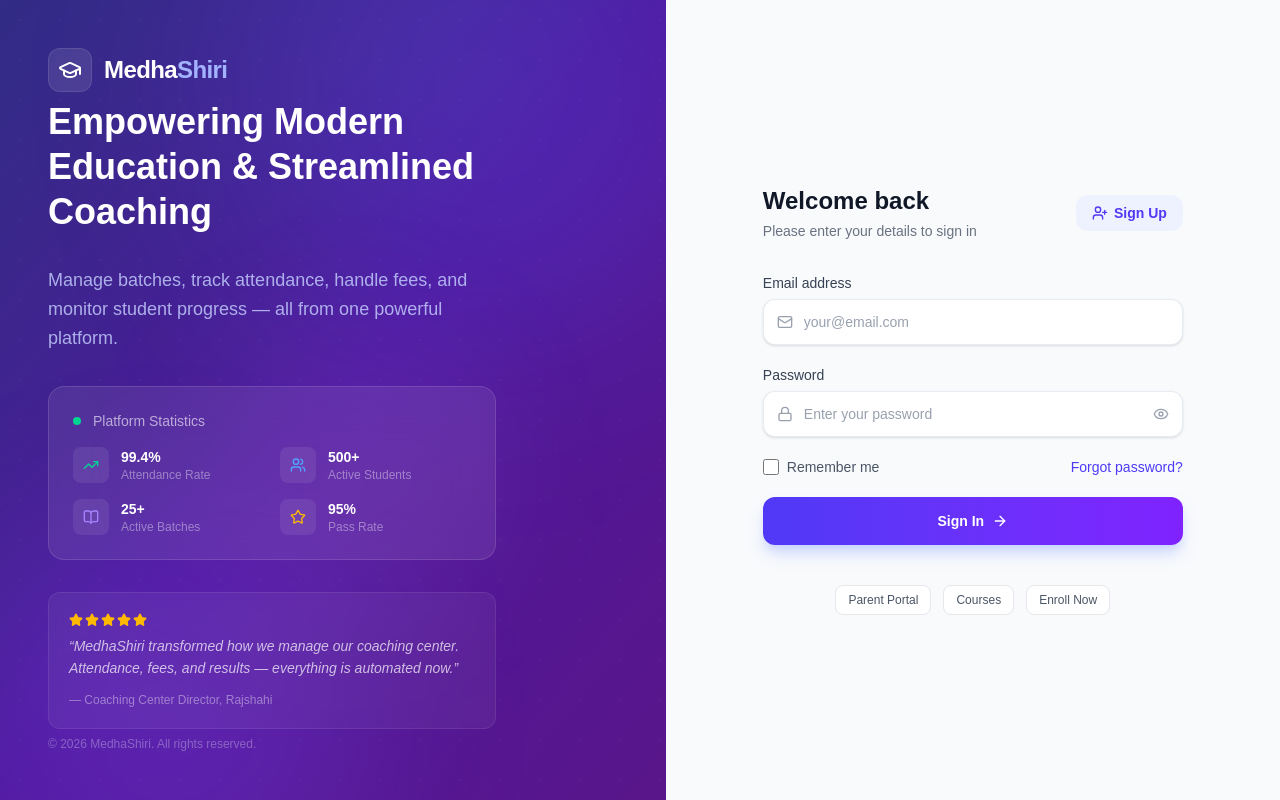
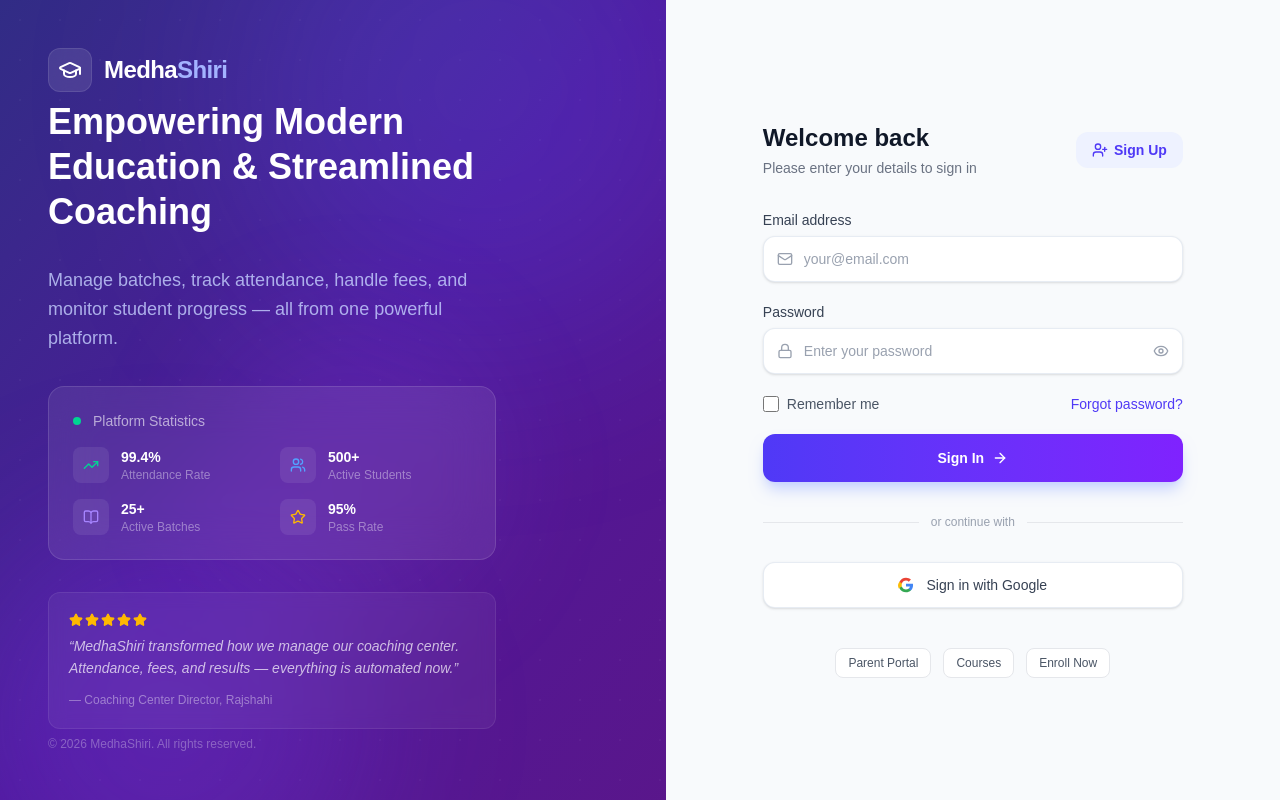
Before and after one commit to asikr048/Coching-Management-software, a Next.js app: page /login in a window 1280 px wide. Built offline with nearby package versions, Linux system fonts and the light colour scheme; no server answers.

Commit message:
feat: working Google OAuth sign-in with callback route
- Google sign-in button calls supabase.auth.signInWithOAuth
- Created /auth/callback route to handle OAuth redirect
- Callback checks user role and redirects to correct dashboard
- Added /auth to public routes in middleware

```diff
--- /dev/null
+++ b/app/auth/callback/route.ts
@@ -0,0 +1,30 @@
+import { createClient } from "@/lib/supabase/server"
+import { NextResponse } from "next/server"
+import type { NextRequest } from "next/server"
+
+export async function GET(request: NextRequest) {
+  const { searchParams, origin } = new URL(request.url)
+  const code = searchParams.get("code")
+  const next = searchParams.get("next") ?? "/dashboard"
+
+  if (code) {
+    const supabase = await createClient()
+    const { error } = await supabase.auth.exchangeCodeForSession(code)
+    if (!error) {
+      // Check user role and redirect accordingly
+      const { data: { user } } = await supabase.auth.getUser()
+      if (user) {
+        const { data: staff } = await supabase.from("staff").select("role").eq("auth_user_id", user.id).single()
+        const role = staff?.role
+        if (role === "owner") return NextResponse.redirect(`${origin}/dashboard/owner`)
+        if (role === "receptionist") return NextResponse.redirect(`${origin}/dashboard/reception`)
+        if (role === "teacher") return NextResponse.redirect(`${origin}/dashboard/teacher`)
+        if (role === "accountant") return NextResponse.redirect(`${origin}/dashboard/accountant`)
+      }
+      return NextResponse.redirect(`${origin}${next}`)
+    }
+  }
+
+  // If something went wrong, redirect back to login
+  return NextResponse.redirect(`${origin}/login?error=auth_failed`)
+}
--- a/app/login/page.tsx
+++ b/app/login/page.tsx
@@ -171,6 +171,25 @@
             </button>
           </form>
 
+          {/* Divider */}
+          <div className="relative">
+            <div className="absolute inset-0 flex items-center"><div className="w-full border-t border-gray-200" /></div>
+            <div className="relative flex justify-center"><span className="bg-slate-50 px-3 text-xs text-gray-400">or continue with</span></div>
+          </div>
+
+          {/* Google Sign In */}
+          <button onClick={async () => {
+            const { error } = await supabase.auth.signInWithOAuth({
+              provider: "google",
+              options: { redirectTo: `${window.location.origin}/auth/callback` }
+            })
+            if (error) setError(error.message)
+          }}
+            className="w-full py-3 bg-white border border-slate-200/80 rounded-xl text-gray-700 font-medium text-sm hover:bg-gray-50 hover:border-gray-300 shadow-sm transition-all flex items-center justify-center gap-3">
+            <svg className="w-4 h-4" viewBox="0 0 24 24"><path fill="#4285F4" d="M22.56 12.25c0-.78-.07-1.53-.2-2.25H12v4.26h5.92a5.06 5.06 0 0 1-2.2 3.32v2.77h3.57c2.08-1.92 3.28-4.74 3.28-8.1Z"/><path fill="#34A853" d="M12 23c2.97 0 5.46-.98 7.28-2.66l-3.57-2.77c-.98.66-2.23 1.06-3.71 1.06-2.86 0-5.29-1.93-6.16-4.53H2.18v2.84C3.99 20.53 7.7 23 12 23Z"/><path fill="#FBBC05" d="M5.84 14.09c-.22-.66-.35-1.36-.35-2.09s.13-1.43.35-2.09V7.07H2.18A11.96 11.96 0 0 0 0 12c0 1.94.46 3.77 1.28 5.4l3.56-2.77v-.54Z"/><path fill="#EA4335" d="M12 5.38c1.62 0 3.06.56 4.21 1.64l3.15-3.15C17.45 2.09 14.97 1 12 1 7.7 1 3.99 3.47 2.18 7.07l3.66 2.84c.87-2.6 3.3-4.53 6.16-4.53Z"/></svg>
+            Sign in with Google
+          </button>
+
           {/* Footer Links */}
           <div className="flex items-center justify-center gap-3 pt-2">
             <Link href="/parent-portal" className="px-3 py-1.5 bg-white border border-gray-200 rounded-lg text-xs font-medium text-gray-600 hover:border-indigo-200 hover:text-indigo-600 transition-all">Parent Portal</Link>
--- a/middleware.ts
+++ b/middleware.ts
@@ -5,7 +5,7 @@
   const pathname = request.nextUrl.pathname
 
   // Public routes - no auth needed
-  const publicRoutes = ["/login", "/signup", "/enroll", "/marketplace", "/parent-portal", "/batch"]
+  const publicRoutes = ["/login", "/signup", "/auth", "/enroll", "/marketplace", "/parent-portal", "/batch"]
   const isPublic = publicRoutes.some(r => pathname.startsWith(r)) || pathname === "/"
   if (isPublic) return NextResponse.next()
 
```
